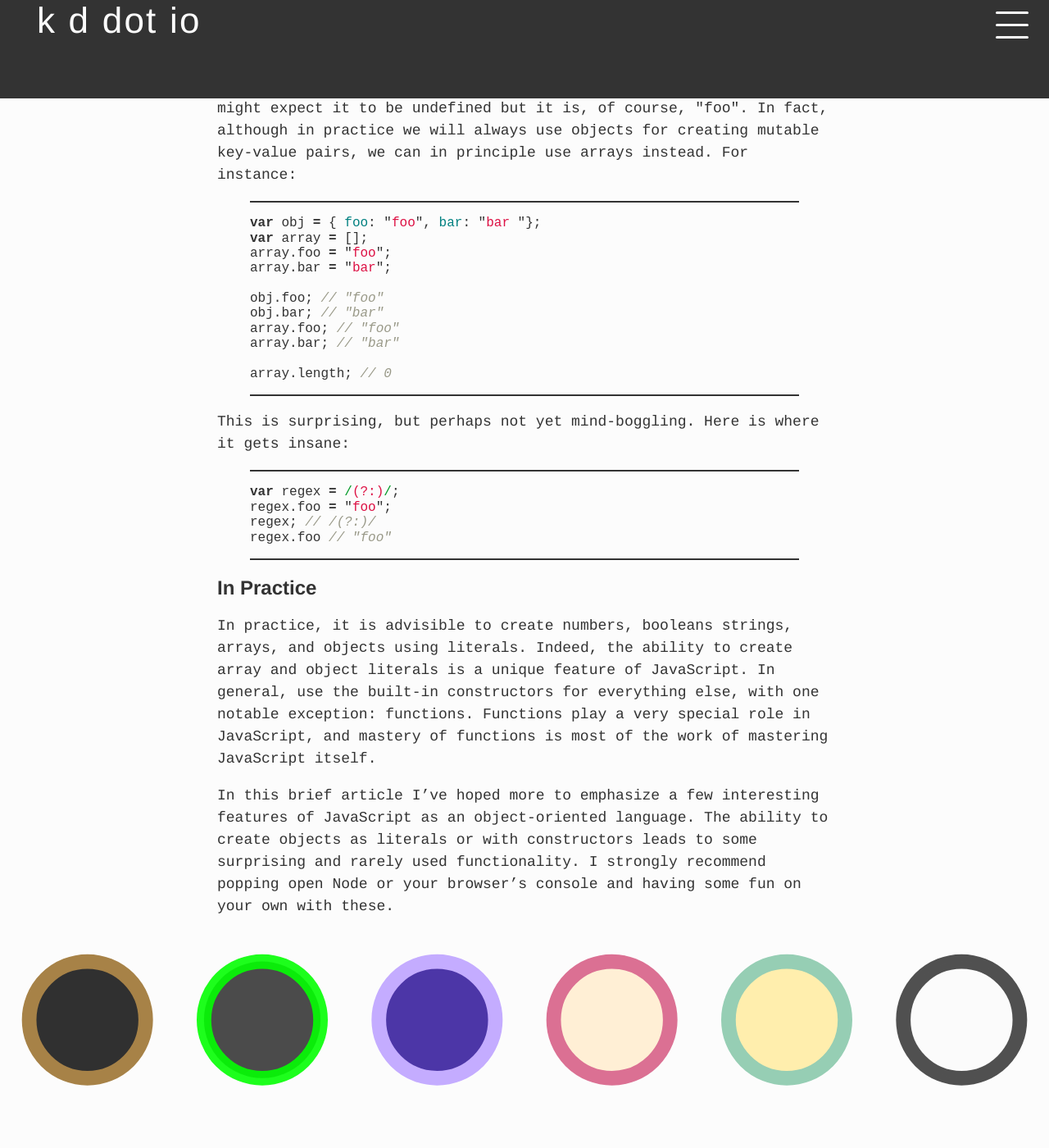
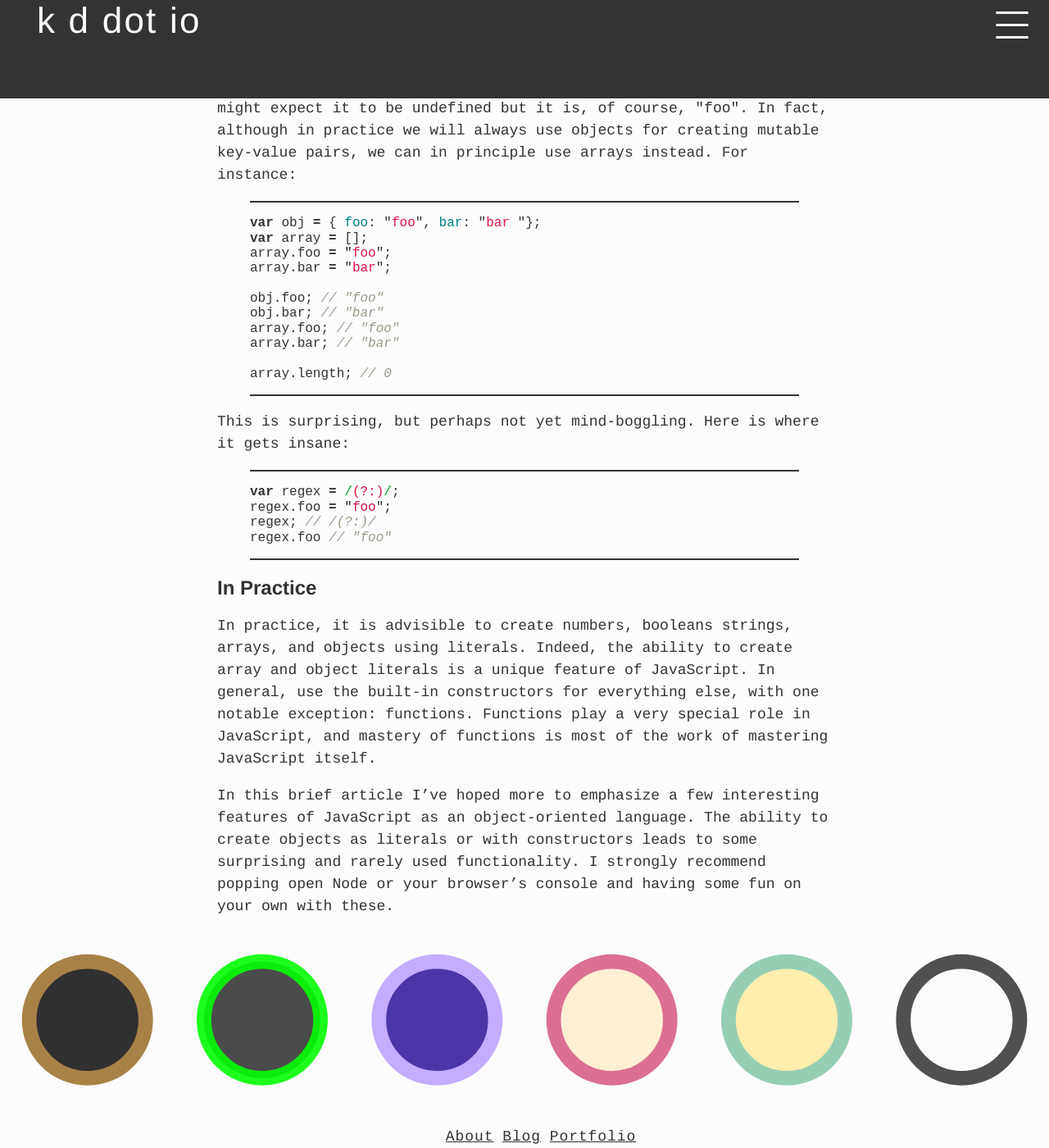
Before and after one commit to kdubbels/kdubbels.github.io, a Jekyll site: the page built from _posts/2017-08-07-objects-are-weird-in-js.markdown, in a window 1280 px wide and 1400 px high, scrolled down 3676 px. Shown: the whole window at 82% size. Built offline with Jekyll 4.4.1, drawn with Linux system fonts in a browser that asks for light colours; some web fonts are replaced; before the commit the page ends 5031 px from its top, so only the background shows below that.

Commit message:
minor styling tweak

```diff
--- a/_includes/footer.html
+++ b/_includes/footer.html
@@ -1,6 +1,13 @@
 <footer class="footer">
-<div id="colorPicker"></div>
+	<div id="colorPicker"></div>
 
+	<nav>
+		<ul role="navigation">
+			<li><a href="/about/">About</a></li>
+			<li><a href="/blog/">Blog</a></li>
+			<li><a href="/portfolio/">Portfolio</a></li>
+		</ul>
+	</nav>
 </footer>
 
 <script src="/scripts/bundle.js"></script>
--- a/_layouts/default.html
+++ b/_layouts/default.html
@@ -3,14 +3,14 @@
 
   {% include head.html %}
 
-  <body>
+  <body role="main">
     {% include header.html %}
 
-    <div id="page" role="main">
+    <section id="page">
       <div class="container">
         {{ content }}
       </div>
-    </div>
+    </section>
 
     {% include footer.html %}
 
--- a/_layouts/post.html
+++ b/_layouts/post.html
@@ -3,12 +3,13 @@ layout: default
 ---
 <div class="post">
 
-  <div class="post-header">
-    <h1 class="post-title">{{ page.title }}</h1>
-    <p class="post-meta">{{ page.date | date: "%b %-d, %Y" }}{% if page.author %} • {{ page.author }}{% endif %}{% if page.meta %} • {{ page.meta }}{% endif %}</p>
-  </div>
+  <article class="post-content" role="document">
+	  <div class="post-header" role="heading">
+	    <h1 class="post-title">{{ page.title }}</h1>
+	    <p class="post-meta">{{ page.date | date: "%b %-d, %Y" }}{% if page.author %} • {{ page.author }}{% endif %}{% if page.meta %} • {{ page.meta }}{% endif %}</p>
+	  </div>
 
-  <article class="post-content">
+
 	    {{ content }}
   </article>
 
--- a/_sass/_base.scss
+++ b/_sass/_base.scss
@@ -24,6 +24,7 @@ th {
 td {
   background-color: inherit;
 }
+
 th, td {
   border: none;
   color: inherit;
@@ -47,6 +48,22 @@ p, ul, li, th, td {
 	height: 100px;
 }
 
+footer nav {
+  clear: both;
+  width: 100%;
+  display: block;
+  text-align: center;
+}
+
+footer nav ul, li {
+  text-decoration: none;
+  list-style-type: none;
+}
+
+footer nav li {
+  display: inline-block;
+}
+
 header {
   font-family: "Megrim", Helvetica, Arial, sans-serif;
   font-size: 44px;
@@ -68,29 +85,6 @@ h1.post-title {
   font-size: 84px;
 }
 
-/* Large */
-.navigation {
-  display: flex;
-  flex-flow: row wrap;
-  /* This aligns items to the end line on main-axis */
-  justify-content: flex-end;
-}
-
-/* Medium screens */
-@media all and (max-width: 800px) {
-  .navigation {
-    /* When on medium sized screens, we center it by evenly distributing empty space around items */
-    justify-content: space-around;
-  }
-}
-
-/* Small screens */
-@media all and (max-width: 500px) {
-  .navigation {
-    /* On small screens, we are no longer using row direction but column */
-    flex-direction: column;
-  }
-}
 
 circle.theme-select {
   cursor: pointer;
--- a/_sass/_panel.scss
+++ b/_sass/_panel.scss
@@ -137,4 +137,8 @@
       transform: translateX(0);
     }
   }
+
+  .sliding-panel-content li a {
+    letter-spacing: 0;
+  }
 }
--- a/src/components/Panel.js
+++ b/src/components/Panel.js
@@ -104,13 +104,13 @@ class Panel extends Component {
     }
 
     return (
-      <div className="Panel" style={paddingRight}>
+      <section className="Panel" style={paddingRight}>
 
         <div id="threeLines" className={this.state.isVisible ? "active" : ""} onClick={this.handleClick}>
     		  <button id="el"></button>
     		</div>
 
-    		<nav className={"js-menu sliding-panel-content " + this.state.isVisible} style={style} role="navigation">
+    		<nav className={"js-menu sliding-panel-content " + this.state.isVisible} style={style}>
     		  <ul>
     		    <li><a href="/about/">About</a></li>
     		    <li><a href="/blog/">Blog</a></li>
@@ -120,7 +120,7 @@ class Panel extends Component {
 
     		<div className={"js-menu-screen sliding-panel-fade-screen " + this.state.isVisible} onClick={this.handleClick}></div>
 
-      </div>
+      </section>
     );
   }
 }
```
Also changed, not shown: index.html (+6 -7 lines), scripts/bundle.js.
